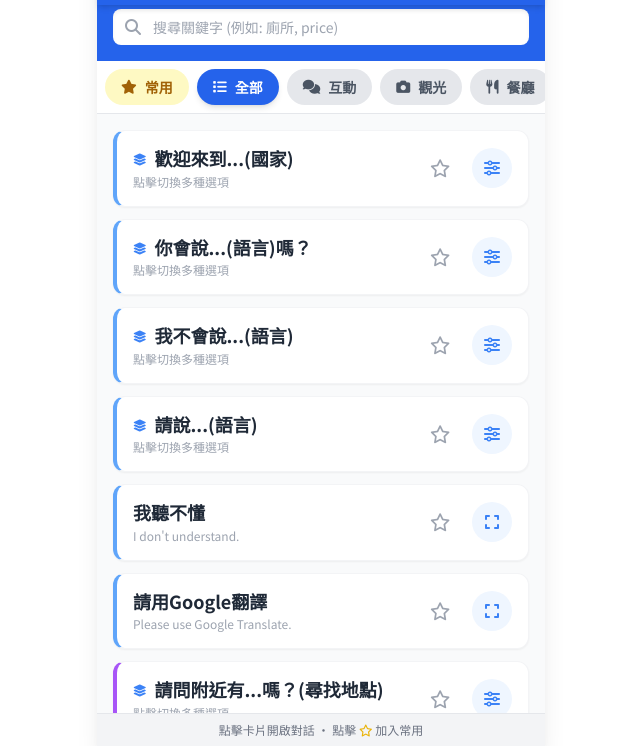
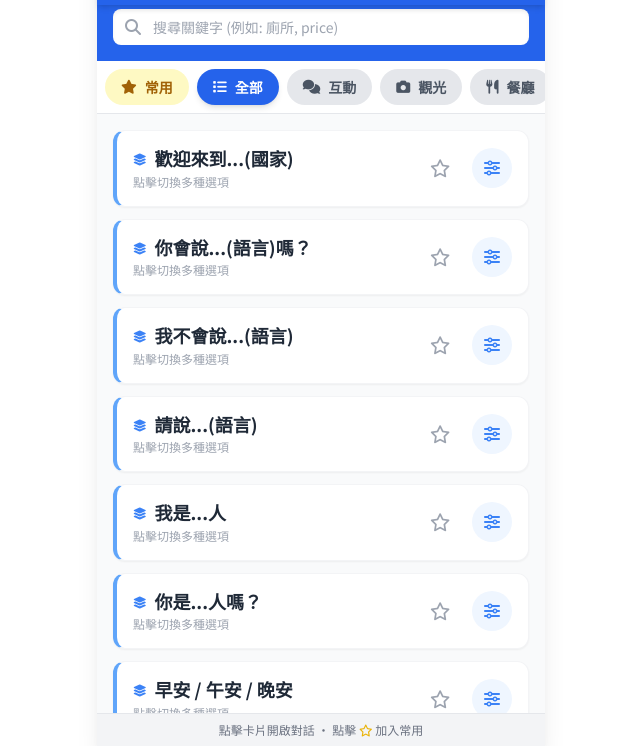
Before and after one commit to calebtestbeta/traveltalk, a plain HTML site: page index.html in a window 1280 px wide. Shown: the part 54-800 px from the top of the page, without its empty margins (319-959 px from the left). Drawn offline with nearby package versions, Linux system fonts and the light colour scheme.

Commit message:
優化分類與新增實用短語
分類調整：
- 將「基礎」類別合併到「互動」類別
- 移除獨立的「基礎」分類標籤

新增功能：
- 互動類別新增「我是...人」自我介紹國籍（台灣、美國、日本、韓國、香港、泰國）
- 交通類別新增「巴士站在哪裡？」
- 餐廳類別人數選項擴充至 1-8 位（原本只有 1-4 位）

改善使用體驗：
- 互動類別內容更豐富，包含基本禮貌用語
- 自我介紹與詢問國籍功能更完整
- 大團體用餐訂位更方便

```diff
--- a/index.html
+++ b/index.html
@@ -288,7 +288,11 @@
                     { label: '1位', zh: '一位', en: 'Table for one.', jp: '1名です。', kr: '한 명입니다.', th: '1 ท่าน' },
                     { label: '2位', zh: '兩位', en: 'Table for two.', jp: '2名です。', kr: '두 명입니다.', th: '2 ท่าน' },
                     { label: '3位', zh: '三位', en: 'Table for three.', jp: '3名です。', kr: '세 명입니다.', th: '3 ท่าน' },
-                    { label: '4位', zh: '四位', en: 'Table for four.', jp: '4名です。', kr: '네 명입니다.', th: '4 ท่าน' }
+                    { label: '4位', zh: '四位', en: 'Table for four.', jp: '4名です。', kr: '네 명입니다.', th: '4 ท่าน' },
+                    { label: '5位', zh: '五位', en: 'Table for five.', jp: '5名です。', kr: '다섯 명입니다.', th: '5 ท่าน' },
+                    { label: '6位', zh: '六位', en: 'Table for six.', jp: '6名です。', kr: '여섯 명입니다.', th: '6 ท่าน' },
+                    { label: '7位', zh: '七位', en: 'Table for seven.', jp: '7名です。', kr: '일곱 명입니다.', th: '7 ท่าน' },
+                    { label: '8位', zh: '八位', en: 'Table for eight.', jp: '8名です。', kr: '여덟 명입니다.', th: '8 ท่าน' }
                 ]
             },
             { id: 'dine-menu', category: 'dining', zh: '請給我菜單', en: 'Menu, please.', jp: 'メニューをください。', kr: '메뉴판 주세요.', th: 'ขอเมนูหน่อย' },
@@ -399,11 +403,27 @@
             { id: 'emg-hospital', category: 'emergency', zh: '醫院在哪裡？', en: 'Where is the hospital?', jp: '病院はどこですか？', kr: '병원은 어디예요?', th: 'โรงพยาบาลอยู่ที่ไหน?' },
 
             // --- 基礎 (Basic) ---
-            {
-                id: 'basic-nationality',
-                category: 'basic',
-                isDynamic: true,
-                title: '你是...人嗎？(國籍)',
+            // 自我介紹國籍
+            {
+                id: 'int-i-am-from',
+                category: 'interaction',
+                isDynamic: true,
+                title: '我是...人',
+                options: [
+                    { label: '台灣', zh: '我是台灣人', en: "I'm from Taiwan.", jp: '私は台湾人です。', kr: '저는 대만 사람입니다.', th: 'ฉันมาจากไต้หวัน' },
+                    { label: '美國', zh: '我是美國人', en: "I'm American.", jp: '私はアメリカ人です。', kr: '저는 미국 사람입니다.', th: 'ฉันมาจากอเมริกา' },
+                    { label: '日本', zh: '我是日本人', en: "I'm Japanese.", jp: '私は日本人です。', kr: '저는 일본 사람입니다.', th: 'ฉันเป็นคนญี่ปุ่น' },
+                    { label: '韓國', zh: '我是韓國人', en: "I'm Korean.", jp: '私は韓国人です。', kr: '저는 한국 사람입니다.', th: 'ฉันเป็นคนเกาหลี' },
+                    { label: '香港', zh: '我是香港人', en: "I'm from Hong Kong.", jp: '私は香港人です。', kr: '저는 홍콩 사람입니다.', th: 'ฉันมาจากฮ่องกง' },
+                    { label: '泰國', zh: '我是泰國人', en: "I'm Thai.", jp: '私はタイ人です。', kr: '저는 태국 사람입니다.', th: 'ฉันเป็นคนไทย' }
+                ]
+            },
+            // 詢問對方國籍
+            {
+                id: 'int-nationality',
+                category: 'interaction',
+                isDynamic: true,
+                title: '你是...人嗎？',
                 options: [
                     { label: '美國', zh: '你是美國人嗎？', en: 'Are you from the US?', jp: 'アメリカの方ですか？', kr: '미국 분이신가요?', th: 'คุณมาจากอเมริกาใช่ไหม?' },
                     { label: '日本', zh: '你是日本人嗎？', en: 'Are you Japanese?', jp: '日本人ですか？', kr: '일본 분이신가요?', th: 'คุณเป็นคนญี่ปุ่นใช่ไหม?' },
@@ -414,8 +434,8 @@
                 ]
             },
             {
-                id: 'basic-greeting',
-                category: 'basic',
+                id: 'int-greeting',
+                category: 'interaction',
                 isDynamic: true,
                 title: '早安 / 午安 / 晚安',
                 options: [
@@ -424,13 +444,14 @@
                     { label: '晚安', zh: '晚安', en: 'Good evening.', jp: 'こんばんは。', kr: '좋은 저녁입니다.', th: 'สวัสดีตอนเย็น' }
                 ]
             },
-            { id: 'basic-wait', category: 'basic', zh: '請稍等一下', en: 'Please wait a moment.', jp: '少々お待ちください。', kr: '잠시만 기다려 주세요.', th: 'กรุณารอสักครู่' },
-            { id: 'basic-thank-you', category: 'basic', zh: '謝謝', en: 'Thank you.', jp: 'ありがとうございます。', kr: '감사합니다.', th: 'ขอบคุณ' },
-            { id: 'basic-excuse-me', category: 'basic', zh: '不好意思', en: 'Excuse me.', jp: 'すみません。', kr: '실례합니다.', th: 'ขอโทษนะ / ขอทางหน่อย' },
+            { id: 'int-wait', category: 'interaction', zh: '請稍等一下', en: 'Please wait a moment.', jp: '少々お待ちください。', kr: '잠시만 기다려 주세요.', th: 'กรุณารอสักครู่' },
+            { id: 'int-thank-you', category: 'interaction', zh: '謝謝', en: 'Thank you.', jp: 'ありがとうございます。', kr: '감사합니다.', th: 'ขอบคุณ' },
+            { id: 'int-excuse-me', category: 'interaction', zh: '不好意思', en: 'Excuse me.', jp: 'すみません。', kr: '실례합니다.', th: 'ขอโทษนะ / ขอทางหน่อย' },
 
             // --- 交通 (Transport) ---
             { id: 'trans-hotel', category: 'transport', zh: '這家飯店怎麼去？', en: 'How do I get to this hotel?', jp: 'このホテルへはどう行きますか？', kr: '이 호텔은 어떻게 가나요?', th: 'โรงแรมนี้ไปทางไหน?' },
             { id: 'trans-subway', category: 'transport', zh: '地鐵站在哪裡？', en: 'Where is the subway station?', jp: '地下鉄の駅はどこですか？', kr: '지하철역은 어디예요?', th: 'สถานีรถไฟใต้ดินอยู่ที่ไหน?' },
+            { id: 'trans-bus-stop', category: 'transport', zh: '巴士站在哪裡？', en: 'Where is the bus stop?', jp: 'バス停はどこですか？', kr: '버스 정류장은 어디예요?', th: 'ป้ายรถเมล์อยู่ที่ไหน?' },
             { id: 'trans-take-me', category: 'transport', zh: '請載我去這裡', en: 'Take me here, please.', jp: 'ここへ行ってください。', kr: '여기로 가주세요.', th: 'ช่วยไปส่งที่นี่หน่อย' },
 
             // 大眾運輸
@@ -550,7 +571,6 @@
             { id: 'dining', name: '餐廳', icon: 'fa-utensils' },
             { id: 'shopping', name: '購物', icon: 'fa-cart-shopping' },
             { id: 'emergency', name: '緊急', icon: 'fa-truck-medical' },
-            { id: 'basic', name: '基礎', icon: 'fa-user' },
             { id: 'transport', name: '交通', icon: 'fa-train-subway' },
             { id: 'hotel', name: '住宿', icon: 'fa-hotel' },
             { id: 'numbers', name: '數字', icon: 'fa-hashtag' }
```
